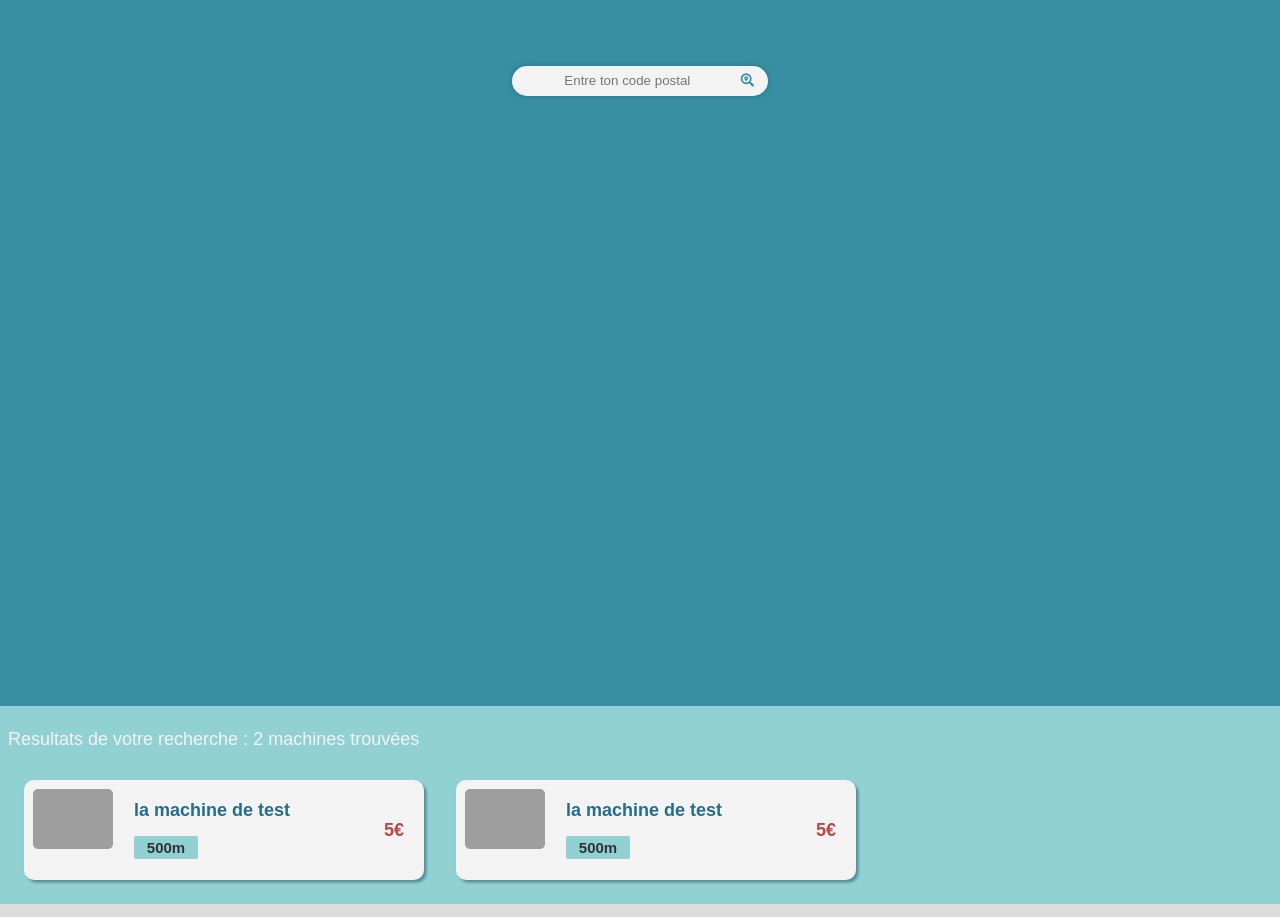
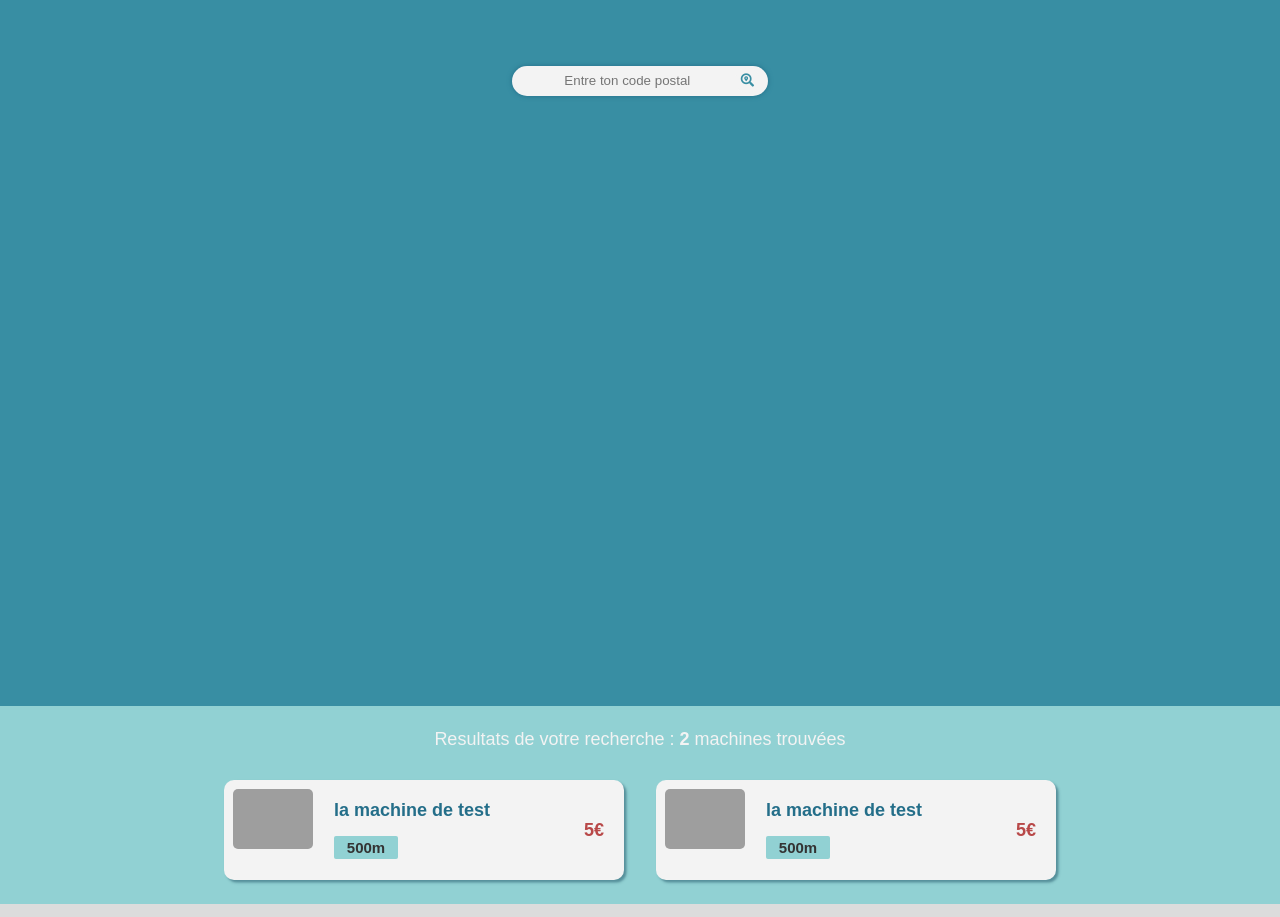
Before and after one commit to swann-martin/washathome, a React app: page / in a window 1280 px wide. Shown: the part 76-993 px from the top of the page. Built offline with nearby package versions, Linux system fonts and the light colour scheme; grey boxes are pictures that could not be loaded.

Commit message:
change style of card to display center

```diff
--- a/src/components/Cards/index.js
+++ b/src/components/Cards/index.js
@@ -6,7 +6,7 @@ import './styles.scss';
 
 const Cards = ({ machines }) => (
   <div className="cards">
-    <h2 className="cards-title">Resultats de votre recherche&nbsp;:&nbsp;{machines.length > 1 ? `${machines.length} machines trouvées` : `${machines.length} machine trouvée`}</h2>
+    <h2 className="cards-title">Resultats de votre recherche&nbsp;: <span className="cards-title-number">{machines.length}&nbsp;</span>{machines.length > 1 ? `machines trouvées` : `machine trouvée`}</h2>
     <section className="cards-list">
       {
         machines.map((machine) => (
--- a/src/components/Cards/styles.scss
+++ b/src/components/Cards/styles.scss
@@ -2,9 +2,15 @@
 
 .cards {
   width: 100vw;
+  display: flex;
+  flex-direction: column;
+  justify-content: center;
+  align-items: center;
+
   &-list {
     display: flex;
     flex-direction: column;
+
     @media screen and (min-width: 700px) {
       flex-direction: row;
     }
@@ -17,5 +23,8 @@
     margin: 1rem 0;
     font-size: large;
     color: vars.$white;
+    &-number {
+      font-weight: bold;
+    }
   }
 }
--- a/src/components/MachineDetail/index.js
+++ b/src/components/MachineDetail/index.js
@@ -15,11 +15,12 @@ const MachineDetail = ({ days, hours, machine,
           <span className="machinedetail-infos-address-city">{machine.city}</span>
           <span className="machinedetail-infos-address-zipcode">{machine.address}</span>
           <span className="machinedetail-infos-address-zipcode">{machine.zip_code}</span>
-          <span className="machinedetail-infos-address-zipcode">Capacité : {machine.capacity}kg</span>
+
         </div>
         <span className="machinedetail-infos-name">{machine.name}</span>
         <span className="machinedetail-infos-name">id de la machine:{machine.id}</span>
         <img className="machinedetail-infos-picture" src={machine.picture} alt={machine.name} />
+        <span className="machinedetail-infos-address-zipcode">Capacité : {machine.capacity}kg</span>
       </div>
       <div>
         <h4 className="machinedetail-form-title">Infos de reservation</h4>
```
